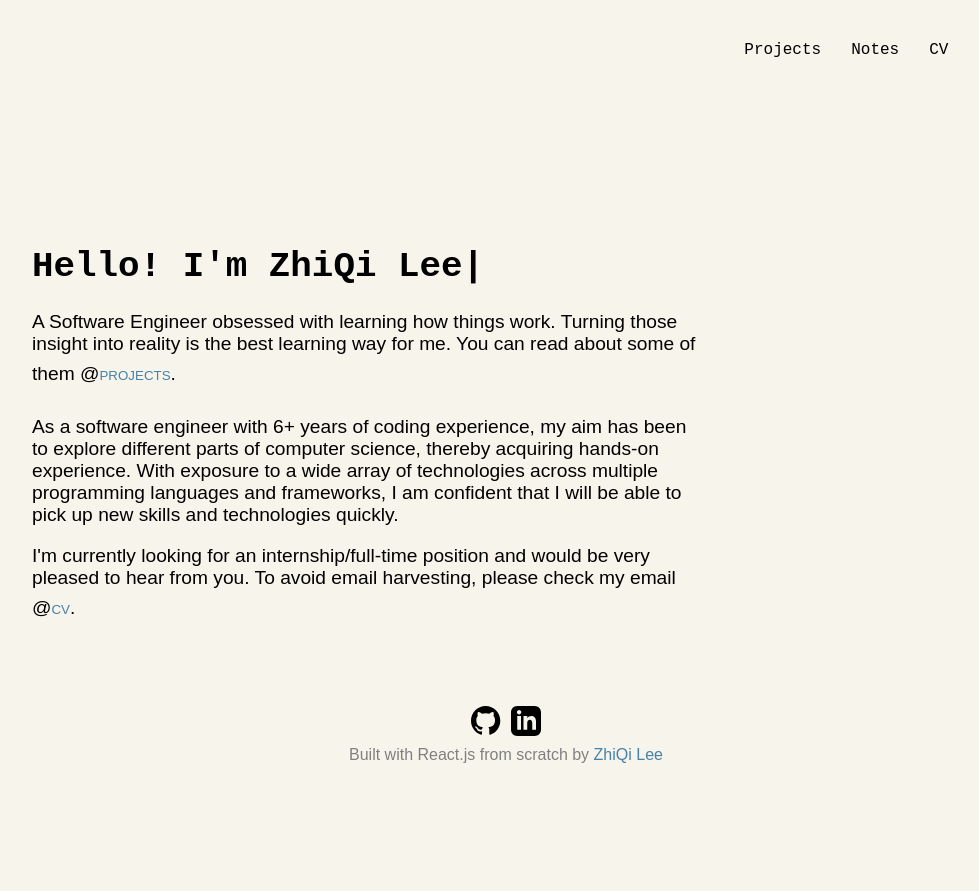
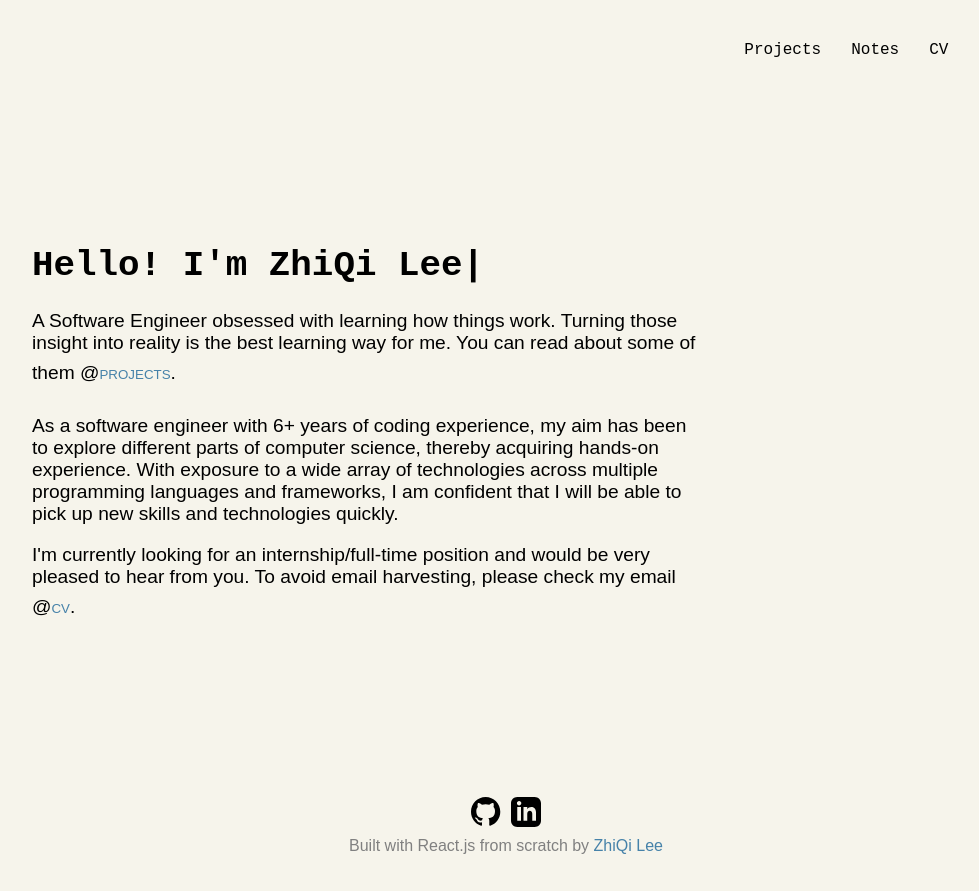
Before and after one commit to abc12345d/abc12345d.github.io, a React (Vite) app: page / in a window 1280 px wide. Shown: the whole page, without its empty margins (134-1113 px from the left). Before the commit the page ends 800 px from the top, so only its background shows below. Built offline with nearby package versions, Linux system fonts and the light colour scheme.

Commit message:
central aboutMe according to the size of parent

```diff
--- a/src/pages/Home.css
+++ b/src/pages/Home.css
@@ -3,7 +3,8 @@
    width: 70%;
    /* margin-left: auto;
    margin-right: auto; */
-   padding-top: 5em;
+   padding-top: 10%;
+   padding-bottom: 10%;
 }
 
 .navigateButton{
```
